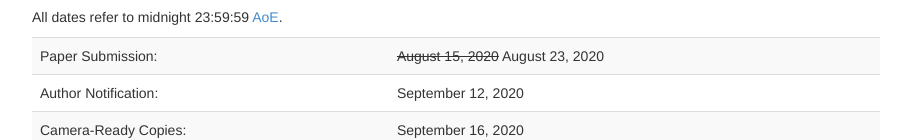
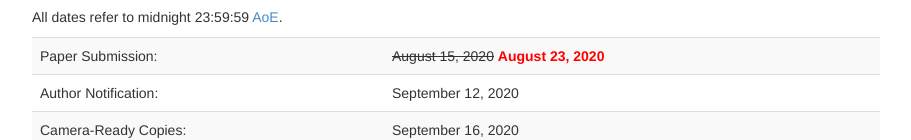
Before and after one commit to vem2020/vem2020, a plain HTML site: page index.html in a window 1280 px wide. Shown: the part 1086-1226 px from the top of the page, without its empty margins (38-949 px from the left). Drawn offline with nearby package versions, Linux system fonts and the light colour scheme.

Commit message:
Update index.html

```diff
--- a/index.html
+++ b/index.html
@@ -118,7 +118,7 @@
               <tbody>
                 <tr>
                   <td>Paper Submission:</td>
-		  <td><span class=""><strike>August 15, 2020</strike></span> <span class="color: red">August 23, 2020</span></td>
+		  <td><span class=""><strike>August 15, 2020</strike></span> <span style="color:red;font-weight:bold">August 23, 2020</span></td>
                 </tr>
                 <tr>
                   <td>Author Notification:</td>
```
